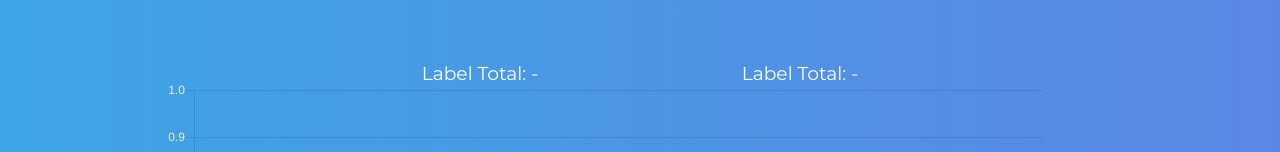
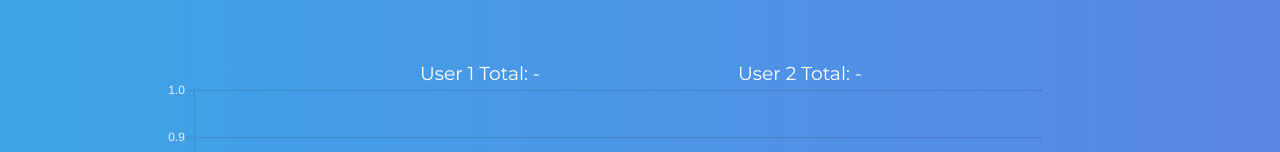
Before and after one commit to paineleffler/vision-ui, a React (Create React App) app: page /compare/user1/user2 in a window 1280 px wide. Shown: the part 165-317 px from the top of the page. Built offline with nearby package versions, Linux system fonts and the light colour scheme; no server answers.

Commit message:
changed compare page text

```diff
--- a/src/Compare.jsx
+++ b/src/Compare.jsx
@@ -128,10 +128,10 @@ export default class Compare extends Component {
         <h1>'{this.caps(this.props.match.params.user1)}' vs '{this.caps(this.props.match.params.user2)}'</h1>
         <div className="compare-flex-container">
           <div className="compare-flex-box">
-            <h3>Label Total: {this.state.u1Total}</h3>
+            <h3>User 1 Total: {this.state.u1Total}</h3>
           </div>
           <div className="compare-flex-box">
-            <h3>Label Total: {this.state.u2Total}</h3>
+            <h3>User 2 Total: {this.state.u2Total}</h3>
           </div>
         </div>
         { this.renderBarChart() }
```
